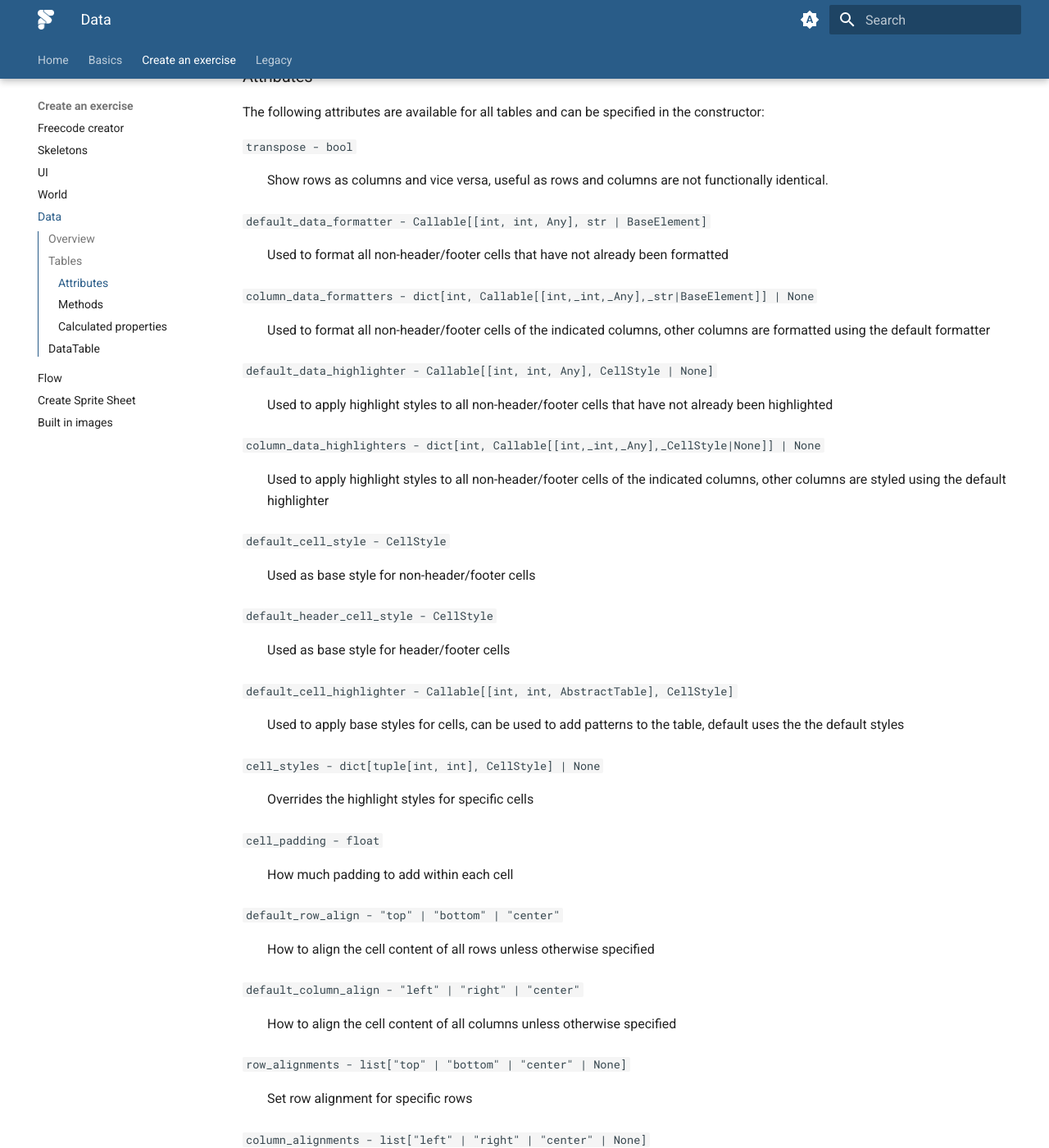
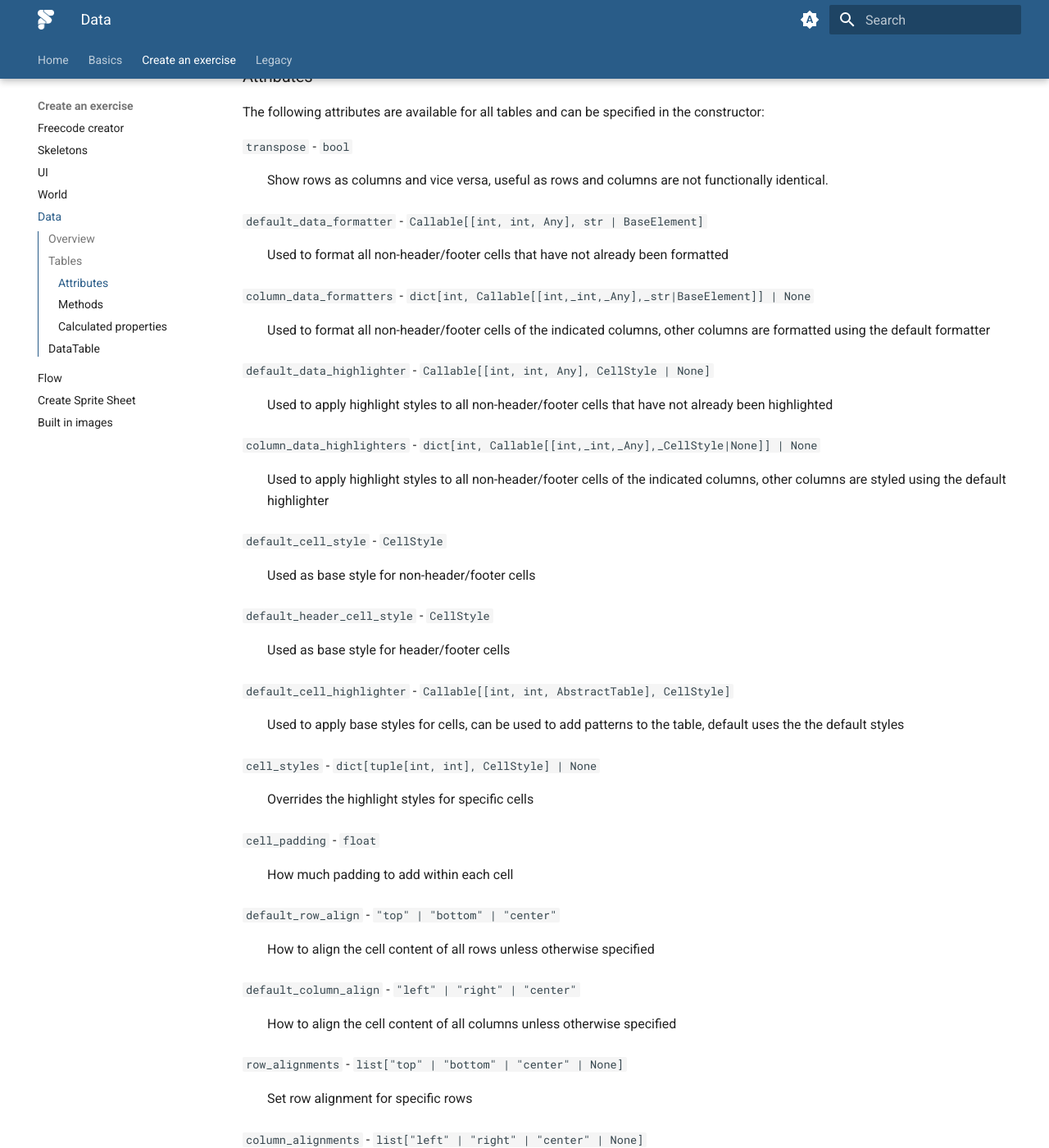
Before and after one commit to future-skill/future-skill.github.io, an MkDocs documentation site: the page built from docs/create_an_exercise/Data.md, in a window 1280 px wide and 1400 px high, scrolled down 736 px. Shown: the whole window at 82% size. Built offline with MkDocs 1.6.1 and Material for MkDocs 9.7.7, drawn with Linux system fonts in a browser that asks for light colours; plug-ins that fetch from the network failed and are left out; some of the changed text lies outside the part shown.

Commit message:
Fixed some formatting

```diff
--- a/docs/create_an_exercise/Data.md
+++ b/docs/create_an_exercise/Data.md
@@ -33,55 +33,55 @@ There are various tools for formatting and styling cells based on position and/o
 
 The following attributes are available for all tables and can be specified in the constructor:
 
-`transpose - bool`
+`transpose` - `bool`
 : Show rows as columns and vice versa, useful as rows and columns are not functionally identical.
 
-`default_data_formatter - Callable[[int, int, Any], str | BaseElement]`
+`default_data_formatter` - `Callable[[int, int, Any], str | BaseElement]`
 : Used to format all non-header/footer cells that have not already been formatted
 
-`column_data_formatters - dict[int, Callable[[int,_int,_Any],_str|BaseElement]] | None`
+`column_data_formatters` - `dict[int, Callable[[int,_int,_Any],_str|BaseElement]] | None`
 : Used to format all non-header/footer cells of the indicated columns, other columns are formatted using the default formatter
 
-`default_data_highlighter - Callable[[int, int, Any], CellStyle | None]`
+`default_data_highlighter` - `Callable[[int, int, Any], CellStyle | None]`
 : Used to apply highlight styles to all non-header/footer cells that have not already been highlighted
 
-`column_data_highlighters - dict[int, Callable[[int,_int,_Any],_CellStyle|None]] | None`
+`column_data_highlighters` - `dict[int, Callable[[int,_int,_Any],_CellStyle|None]] | None`
 : Used to apply highlight styles to all non-header/footer cells of the indicated columns, other columns are styled using the default highlighter
 
-`default_cell_style - CellStyle`
+`default_cell_style` - `CellStyle`
 : Used as base style for non-header/footer cells
 
-`default_header_cell_style - CellStyle`
+`default_header_cell_style` - `CellStyle`
 : Used as base style for header/footer cells
 
-`default_cell_highlighter - Callable[[int, int, AbstractTable], CellStyle]`
+`default_cell_highlighter` - `Callable[[int, int, AbstractTable], CellStyle]`
 : Used to apply base styles for cells, can be used to add patterns to the table, default uses the the default styles
 
-`cell_styles - dict[tuple[int, int], CellStyle] | None`
+`cell_styles` - `dict[tuple[int, int], CellStyle] | None`
 : Overrides the highlight styles for specific cells
 
-`cell_padding - float`
+`cell_padding` - `float`
 : How much padding to add within each cell
 
-`default_row_align - "top" | "bottom" | "center"`
+`default_row_align` - `"top" | "bottom" | "center"`
 : How to align the cell content of all rows unless otherwise specified
 
-`default_column_align - "left" | "right" | "center"`
+`default_column_align` - `"left" | "right" | "center"`
 : How to align the cell content of all columns unless otherwise specified
 
-`row_alignments - list["top" | "bottom" | "center" | None]`
+`row_alignments` - `list["top" | "bottom" | "center" | None]`
 : Set row alignment for specific rows
 
-`column_alignments - list["left" | "right" | "center" | None]`
+`column_alignments` - `list["left" | "right" | "center" | None]`
 : Set column alignment for specific columns
 
-`row_proportions - list[float]`
+`row_proportions` - `list[float]`
 : Set row proportions, 0 means divide remaining evenly
 
-`column_proportions - list[float]`
+`column_proportions` - `list[float]`
 : Set column proportions, 0 means divide remaining evenly
 
-`grid_line_size - float | None`
+`grid_line_size` - `float | None`
 : The thickness of the grid lines, `None` disables the lines completely
 
 
@@ -118,28 +118,28 @@ The following methods are available for all tables:
 
 The following calculated properties are available for all tables:
 
-`row_count - int`
+`row_count` - `int`
 : Total number of table rows, including headers and footers
 
-`column_count - int`
+`column_count` - `int`
 : Total number of table columns, including headers and footers
 
-`header_row_count - int`
+`header_row_count` - `int`
 : Total number of header rows
 
-`header_column_count - int`
+`header_column_count` - `int`
 : Total number of header columns
 
-`footer_row_count - int`
+`footer_row_count` - `int`
 : Total number of footer rows
 
-`footer_column_count - int`
+`footer_column_count` - `int`
 : Total number of footer columns
 
 The `AbstractTable` class is the base class for table data managers.
 
 
-## DataTable
+## `DataTable`
 
 The `DataTable` class is used to create tables by manually entering data.
 
```
Also changed, not shown: docs/create_an_exercise/Freecode_creator.md (+5 -5 lines).
